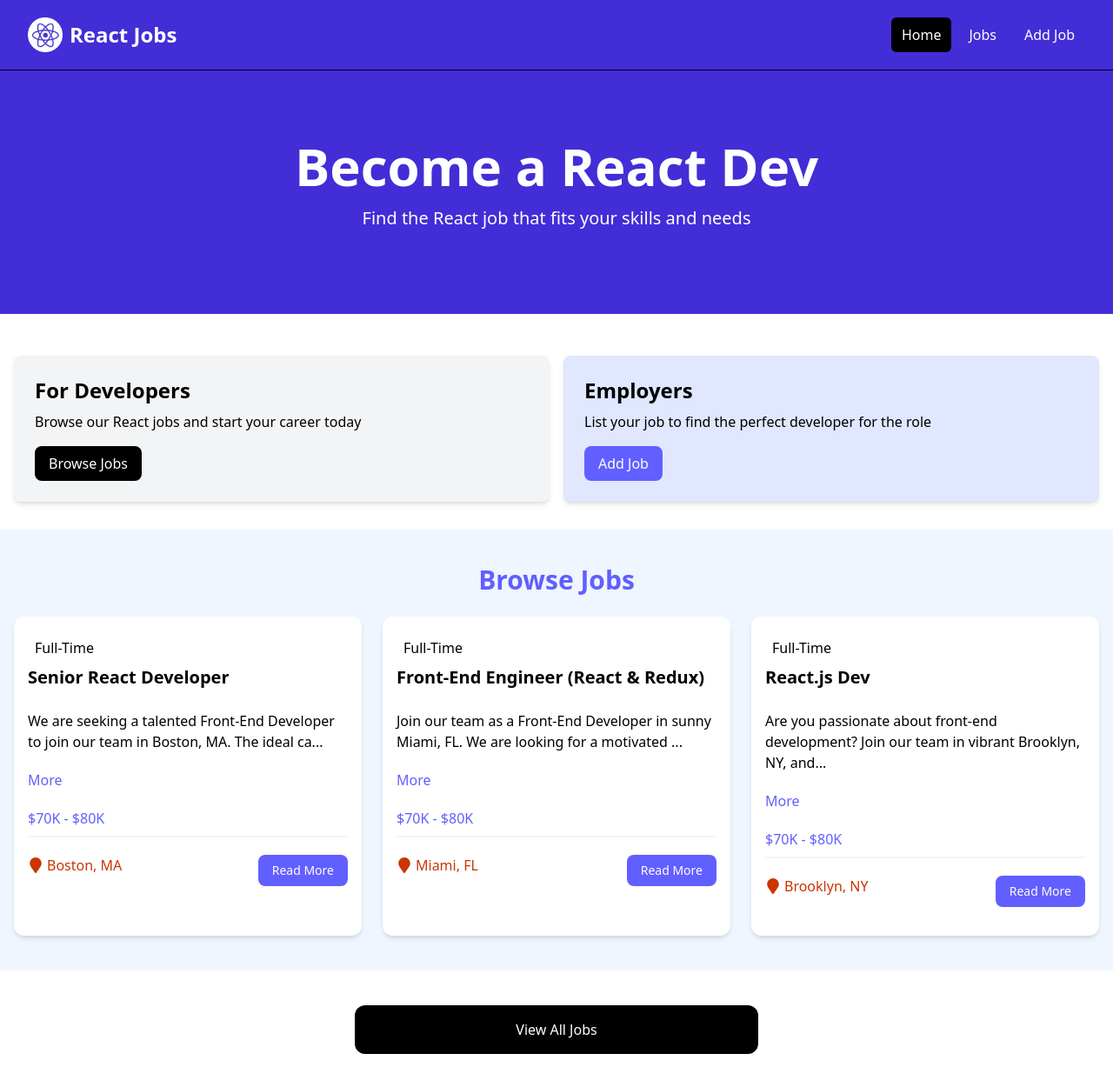
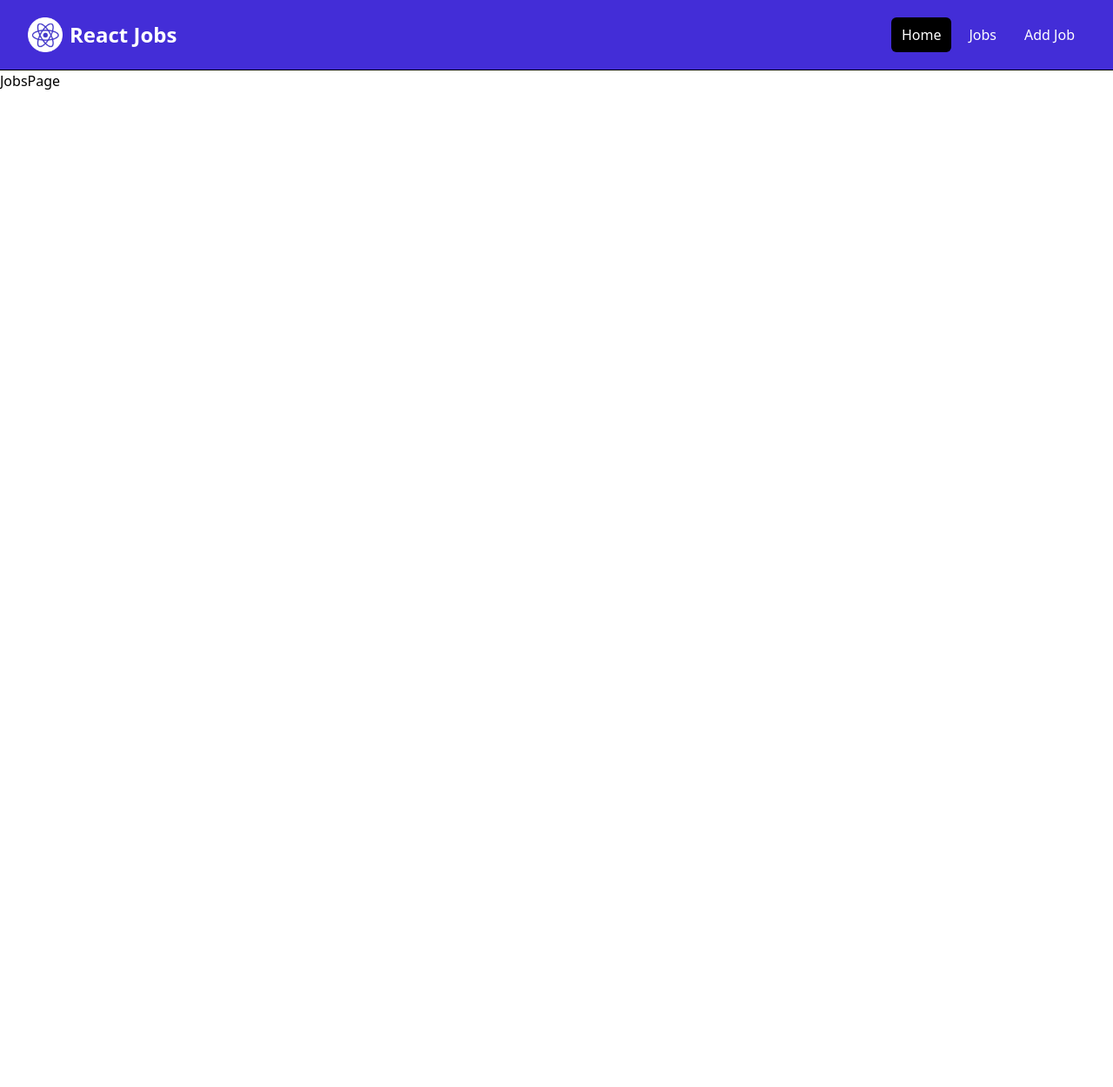
Before and after one commit to yasin1122/react-jobs-v2, a React (Vite) app: page /jobs in a window 1280 px wide. Shown: the whole page at 87% size. After the commit the page ends 800 px from the top, so only its background shows below. Built offline with nearby package versions, Linux system fonts and the light colour scheme.

Commit message:
react router added

```diff
--- a/package.json
+++ b/package.json
@@ -14,7 +14,7 @@
     "react": "^19.0.0",
     "react-dom": "^19.0.0",
     "react-icons": "^5.5.0",
-    "react-router-dom": "^7.5.0",
+    "react-router": "^7.5.0",
     "tailwindcss": "^4.1.3"
   },
   "devDependencies": {
--- a/src/App.tsx
+++ b/src/App.tsx
@@ -1,17 +1,34 @@
-import Hero from './components/Hero'
-import HomeCards from './components/HomeCards'
-import JobListings from './components/JobListings'
-import Navbar from './components/Navbar'
-import ViewAllJobs from './components/ViewAllJobs'
+import {
+  Route,
+  createBrowserRouter,
+  createRoutesFromElements
+} from 'react-router'
+import { RouterProvider } from 'react-router/dom'
+import HomePage from './pages/HomePage'
+import MainLayout from './layouts/MainLayout'
+import JobsPage from './pages/JobsPage'
+
+const router = createBrowserRouter(
+  createRoutesFromElements(
+    <Route
+      path='/'
+      element={<MainLayout />}>
+      <Route
+        index
+        element={<HomePage />}
+      />
+      <Route
+        path='/jobs'
+        element={<JobsPage />}
+      />
+    </Route>
+  )
+)
 
 const App = () => {
   return (
     <>
-      <Navbar />
-      <Hero />
-      <HomeCards />
-      <JobListings />
-      <ViewAllJobs />
+      <RouterProvider router={router} />
     </>
   )
 }
--- a/src/components/HomeCards.tsx
+++ b/src/components/HomeCards.tsx
@@ -1,3 +1,4 @@
+import { Link } from 'react-router'
 import Card from './Card'
 
 const HomeCards = () => {
@@ -10,22 +11,22 @@
             <p className='mt-2 mb-4'>
               Browse our React jobs and start your career today
             </p>
-            <a
-              href='/jobs.html'
+            <Link
+              to='/jobs'
               className='inline-block bg-black text-white rounded-lg px-4 py-2 hover:bg-gray-700'>
               Browse Jobs
-            </a>
+            </Link>
           </Card>
           <Card bg='bg-indigo-100'>
             <h2 className='text-2xl font-bold'>Employers</h2>
             <p className='mt-2 mb-4'>
               List your job to find the perfect developer for the role
             </p>
-            <a
-              href='/add-job.html'
+            <Link
+              to='/add-job'
               className='inline-block bg-indigo-500 text-white rounded-lg px-4 py-2 hover:bg-indigo-600'>
               Add Job
-            </a>
+            </Link>
           </Card>
         </div>
       </div>
--- a/src/components/JobListing.tsx
+++ b/src/components/JobListing.tsx
@@ -1,5 +1,6 @@
 import { useState } from 'react'
 import { FaMapMarker } from 'react-icons/fa'
+import { Link } from 'react-router'
 
 interface Job {
   id: string
@@ -39,11 +40,11 @@
             <FaMapMarker className='inline text-lg mb-1 mr-1' />
             {job.location}
           </div>
-          <a
-            href={`/job/${job.id}`}
+          <Link
+            to={`/job/${job.id}`}
             className='h-[36px] bg-indigo-500 hover:bg-indigo-600 text-white px-4 py-2 rounded-lg text-center text-sm'>
             Read More
-          </a>
+          </Link>
         </div>
       </div>
     </div>
--- a/src/components/Navbar.tsx
+++ b/src/components/Navbar.tsx
@@ -1,13 +1,15 @@
+import { Link } from 'react-router'
 import logo from '../assets/images/logo.png'
+
 const Navbar = () => {
   return (
     <nav className='bg-indigo-700 border-b border-indigo 500'>
       <div className='mx-auto max-w-7xl px-2 sm:px-6 lg:px-8'>
         <div className='flex h-20 items-center justify-between'>
           <div className='flex flex-1 items-center justify-center md:items-stretch md:justify-start'>
-            <a
+            <Link
               className='flex flex-shring-0 items-center mr-4'
-              href='/index.html'>
+              to='/'>
               <img
                 className='h-10 w-auto'
                 src={logo}
@@ -16,24 +18,24 @@
               <span className='hidden md:block text-white text-2xl font-bold ml-2'>
                 React Jobs
               </span>
-            </a>
+            </Link>
             <div className='md:ml-auto'>
               <div className='flex space-x-2'>
-                <a
-                  href='/index.html'
+                <Link
+                  to='/'
                   className='text-white bg-black hover:bg-gray-900 hover:text-white rounded-md px-3 py-2'>
                   Home
-                </a>
-                <a
-                  href='/jobs.html'
+                </Link>
+                <Link
+                  to='/jobs'
                   className='text-white hover:bg-gray-900 hover:text-white rounded-md px-3 py-2'>
                   Jobs
-                </a>
-                <a
-                  href='/add-job.html'
+                </Link>
+                <Link
+                  to='/add-job'
                   className='text-white hover:bg-gray-900 hover:text-white rounded-md px-3 py-2'>
                   Add Job
-                </a>
+                </Link>
               </div>
             </div>
           </div>
--- a/src/components/ViewAllJobs.tsx
+++ b/src/components/ViewAllJobs.tsx
@@ -1,11 +1,13 @@
+import { Link } from 'react-router'
+
 const ViewAllJobs = () => {
   return (
     <section className='m-auto max-w-lg my-10 px-6'>
-      <a
-        href='/jobs'
+      <Link
+        to='/jobs'
         className='block bg-black text-white text-center py-4 px-6 rounded-xl hover:bg-gray-700'>
         View All Jobs
-      </a>
+      </Link>
     </section>
   )
 }
--- /dev/null
+++ b/src/layouts/MainLayout.tsx
@@ -0,0 +1,13 @@
+import { Outlet } from 'react-router'
+import Navbar from '../components/Navbar'
+
+const MainLayout = () => {
+  return (
+    <>
+      <Navbar />
+      <Outlet />
+    </>
+  )
+}
+
+export default MainLayout
--- /dev/null
+++ b/src/pages/HomePage.tsx
@@ -0,0 +1,17 @@
+import Hero from '../components/Hero'
+import HomeCards from '../components/HomeCards'
+import JobListings from '../components/JobListings'
+import ViewAllJobs from '../components/ViewAllJobs'
+
+const HomePage = () => {
+  return (
+    <>
+      <Hero />
+      <HomeCards />
+      <JobListings />
+      <ViewAllJobs />
+    </>
+  )
+}
+
+export default HomePage
--- /dev/null
+++ b/src/pages/JobsPage.tsx
@@ -0,0 +1,5 @@
+const JobsPage = () => {
+  return <div>JobsPage</div>
+}
+
+export default JobsPage
```
Also changed, not shown: 1 other file (tests, documents, lock files or other folders).
